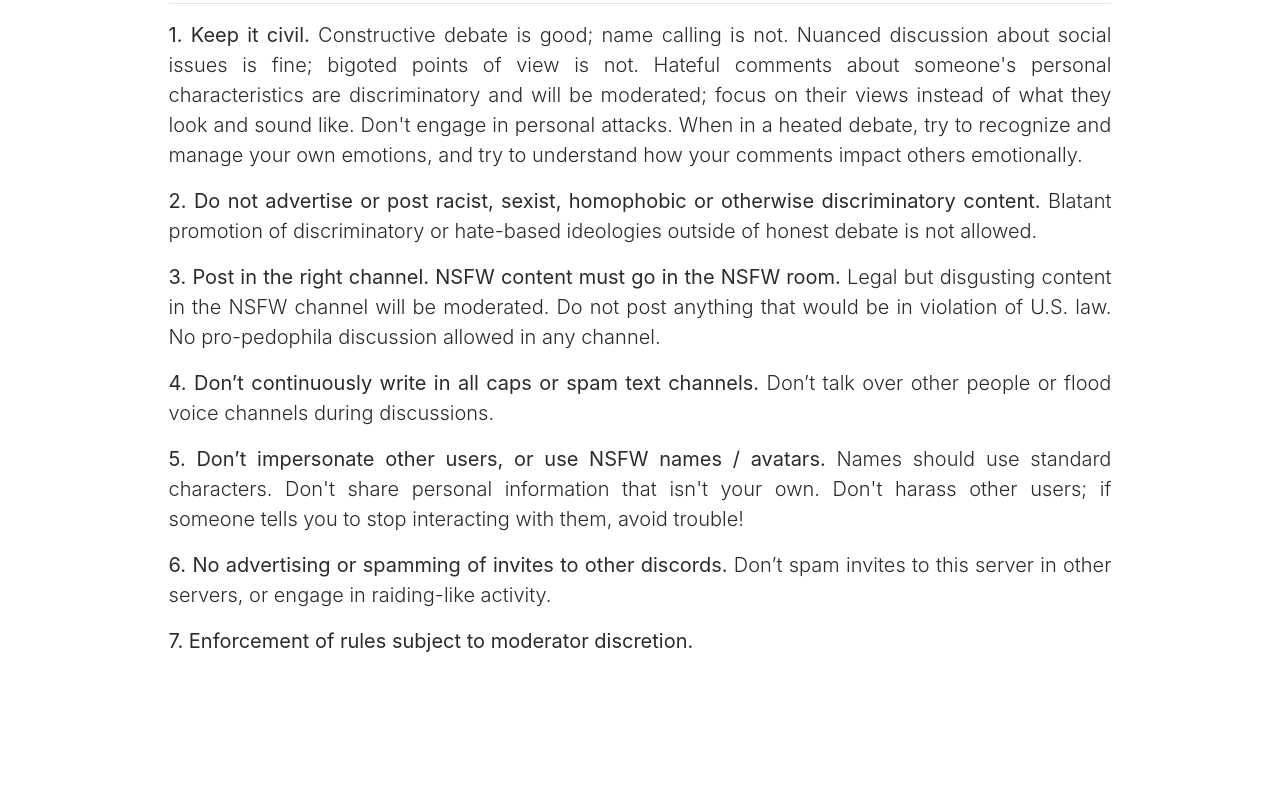
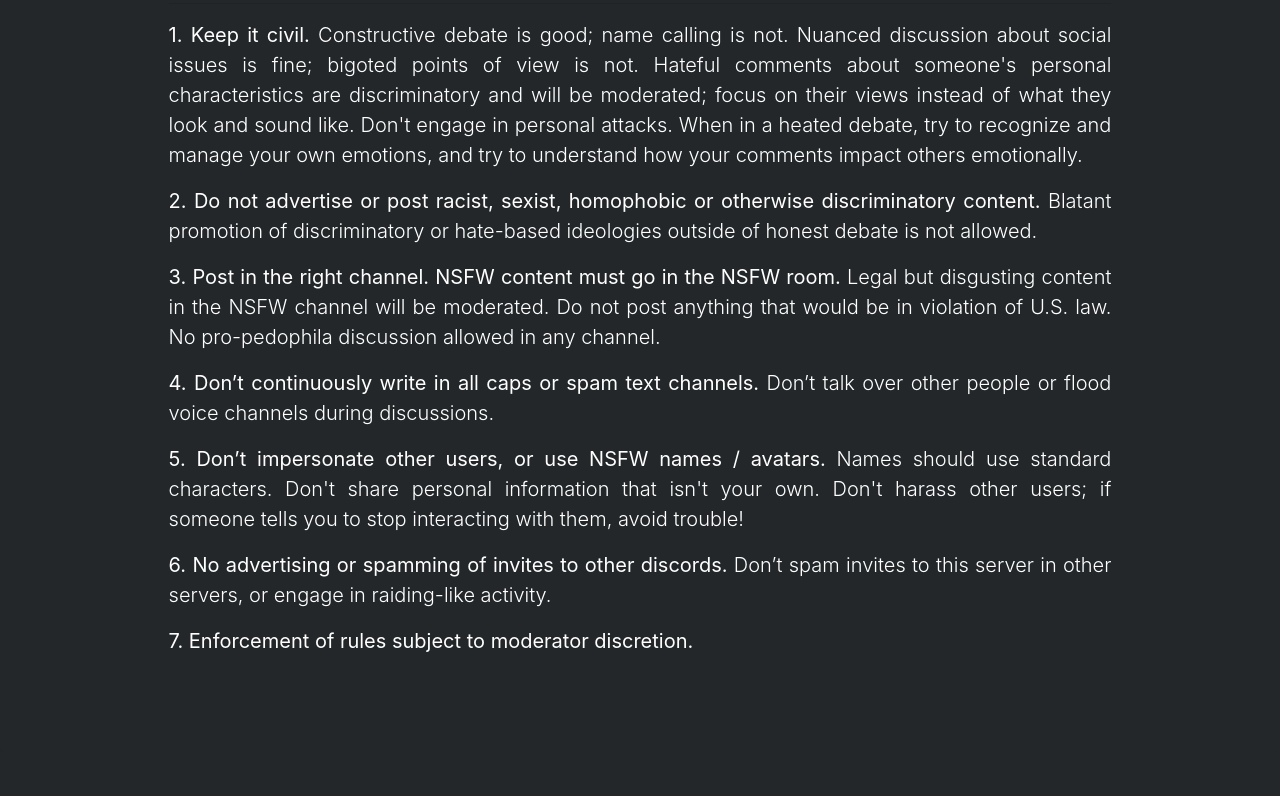
Before and after one commit to eugeniopacceli/DiscourseDiscordElections, a website: page rules.html in a window 1280 px wide. Shown: the part 304-1100 px from the top of the page. Drawn offline with Linux system fonts and the light colour scheme.

Commit message:
HTTPs enabled. Color scheme changed.

```diff
--- a/css/album.css
+++ b/css/album.css
@@ -1,5 +1,6 @@
 body {
   min-height: 75rem; /* Can be removed; just added for demo purposes */
+  background-color: #23272A;
 }
 
 .navbar {
@@ -14,7 +15,8 @@ body {
   padding-top: 6rem;
   padding-bottom: 6rem;
   margin-bottom: 0;
-  background-color: #fff;
+  background-color: #23272A;
+  color: #FFFFFF;
 }
 
 .jumbotron p:last-child {
--- a/package.json
+++ b/package.json
@@ -18,6 +18,7 @@
   "dependencies": {
     "body-parser": "^1.18.2",
     "express": "^4.16.2",
+    "https": "^1.0.0",
     "randomstring": "^1.1.5"
   }
 }
```
Also changed, not shown: ddelection.js (+50 -1 lines).
